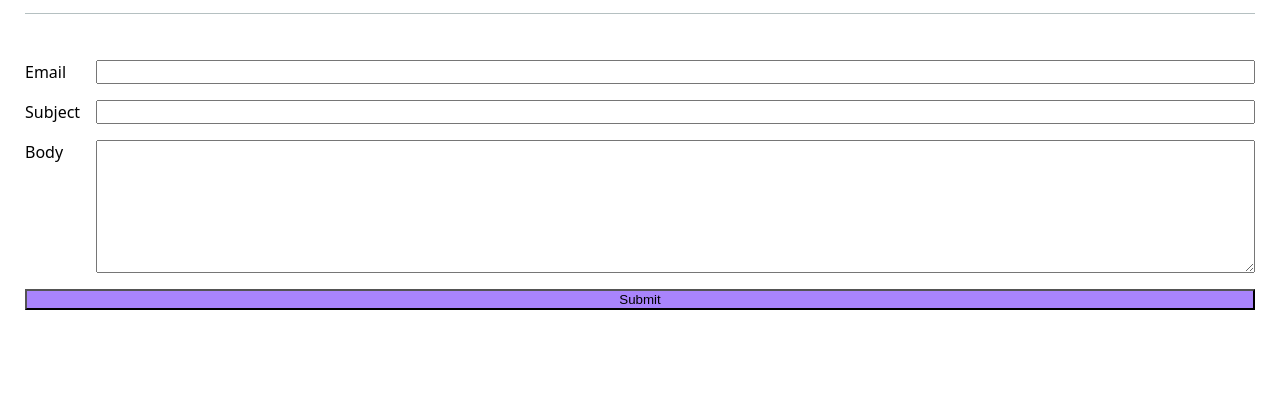
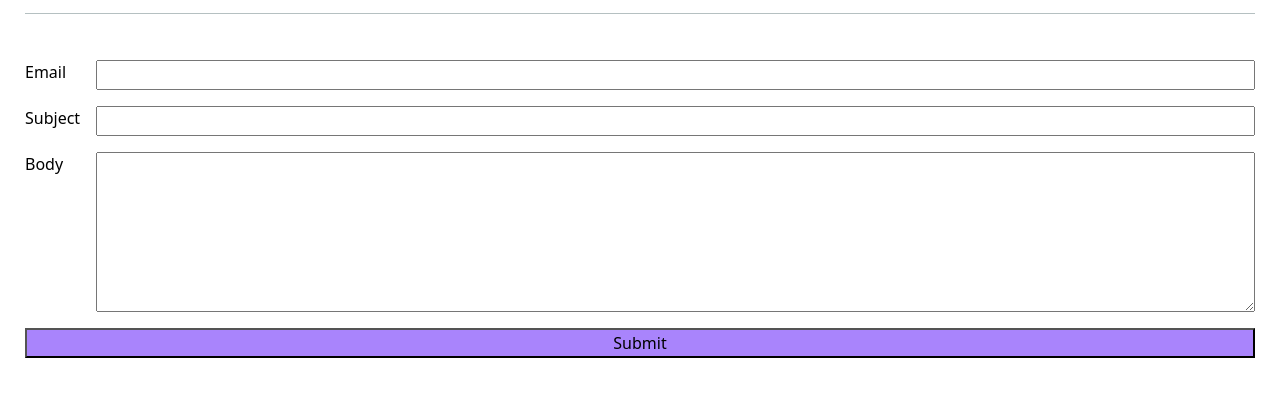
Before and after one commit to msharma-26/portfolio, a plain HTML site: page contact/index.html in a window 1280 px wide. Shown: the part 210-606 px from the top of the page. Drawn offline with Linux system fonts and the light colour scheme.

Commit message:
updated contact form font

```diff
--- a/style.css
+++ b/style.css
@@ -93,6 +93,13 @@ button {
   }
 textarea {
   height: 10em;
+}
+
+input,
+textarea,
+button,
+select {
+  font: inherit;
 }
 
 .projects {
```
